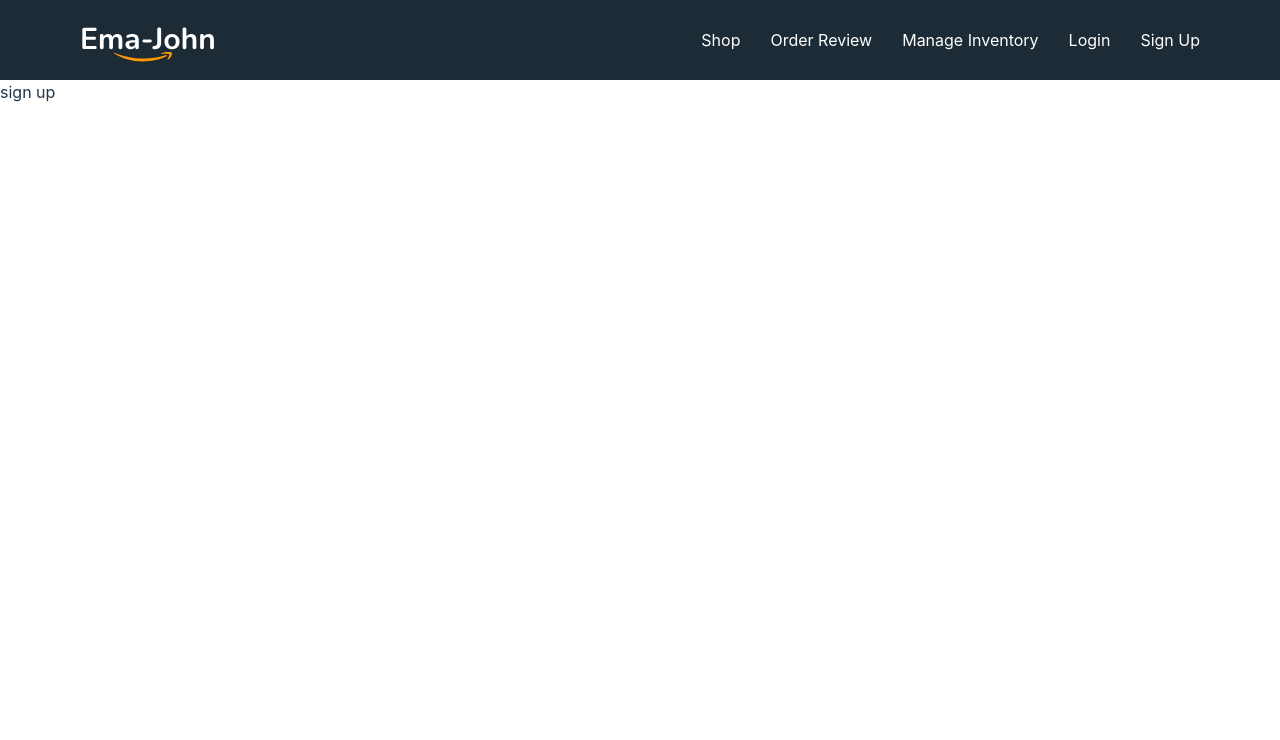
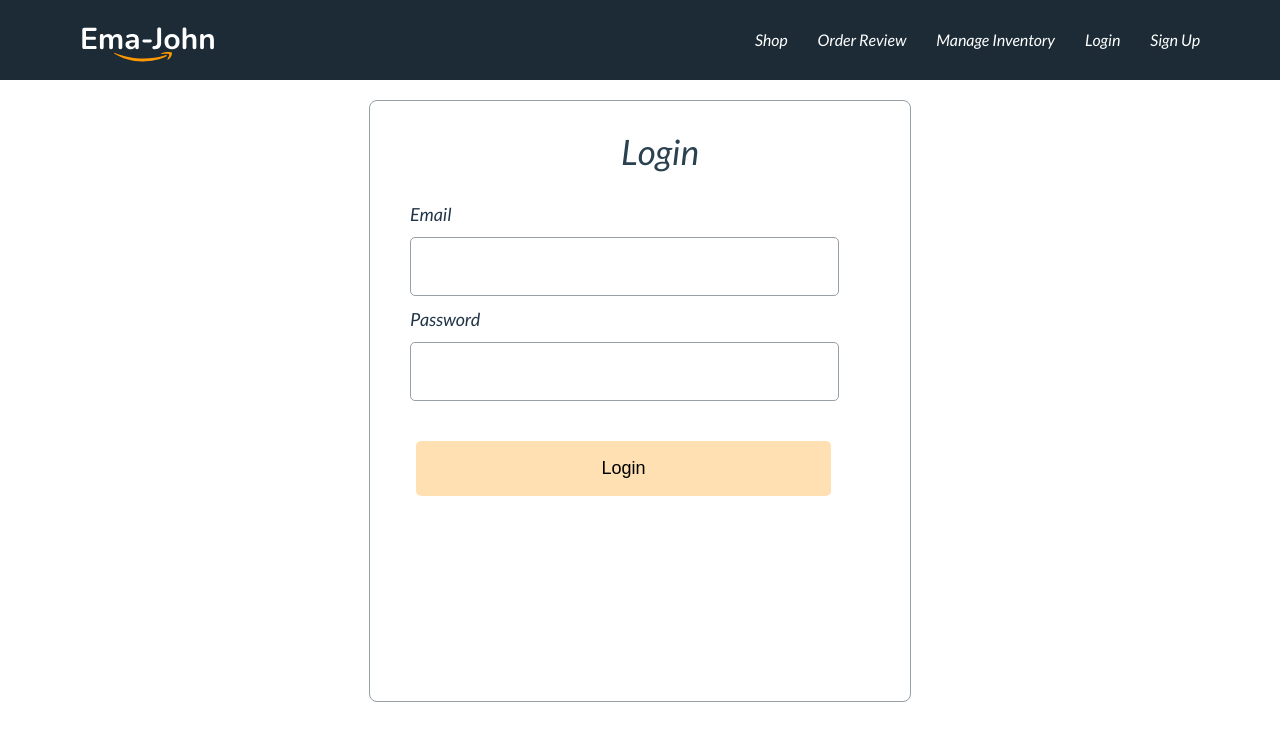
Before and after one commit to Tris-Angela/ema-jhon-xerox, a React (Vite) app: page /login in a window 1280 px wide. Shown: the top 740 px of the page. Built offline with nearby package versions, Linux system fonts and the light colour scheme.

Commit message:
created login and sign up route

```diff
--- a/src/components/Login/Login.jsx
+++ b/src/components/Login/Login.jsx
@@ -1,9 +1,21 @@
 import React from 'react';
-import './login.css'
+import './login.css';
+
 const Login = () => {
     return (
-        <div>
-            sign up
+        <div className='form-container'>
+           <h2 className='form-title'>Login</h2>
+           <form>
+            <div className='form-control'>
+                <label>Email</label>
+                <input type='email' name='email' required/>
+            </div>
+            <div className='form-control'>
+                <label>Password</label>
+                <input type='password' name='password' required/>
+            </div>
+            <input className='btn-submit' type="submit" value="Login" />
+           </form>
         </div>
     );
 };
--- a/src/components/Login/login.css
+++ b/src/components/Login/login.css
@@ -0,0 +1,60 @@
+.form-container {
+
+    width: 500px;
+    height: 600px;
+    left: 484px;
+    top: 208px;
+    margin: 20px auto;
+    background: #FFFFFF;
+    border: 1px solid #95A0A7;
+    border-radius: 8px;
+    padding-left: 40px;
+}
+
+.form-title {
+    text-align: center;
+    font-family: 'Lato';
+    font-style: normal;
+    font-weight: 400;
+    font-size: 35px;
+    line-height: 42px;
+    /* identical to box height */
+
+    letter-spacing: 0.0025em;
+
+    color: #2A414F;
+
+}
+
+.form-control {
+    margin-bottom: 10px;
+}
+
+.form-control label {
+    display: block;
+    font-size: 18px;
+}
+
+.form-control input {
+    margin-top: 9px;
+    width: 415px;
+    height: 55px;
+    border: 1px solid #95A0A7;
+    border-radius: 5px;
+    font-size: 1.5em;
+    padding-left: 10px;
+}
+
+.btn-submit {
+    width: 415px;
+    height: 55px;
+    background: rgba(255, 153, 0, 0.3);
+    border-radius: 5px;
+    margin-left: 6px;
+    margin-top: 30px;
+    border: none;
+    font-size: 18px;
+}
+.btn-submit:hover{
+    background: rgba(255, 153, 0, 0.5);
+}
--- a/src/components/SignUp/SignUp.jsx
+++ b/src/components/SignUp/SignUp.jsx
@@ -2,8 +2,23 @@
 import './signup.css'
 const SignUp = () => {
     return (
-        <div>
-
+        <div className='form-container'>
+           <h2 className='form-title'>Sign Up</h2>
+           <form>
+            <div className='form-control'>
+                <label>Email</label>
+                <input type='email' name='email' required/>
+            </div>
+            <div className='form-control'>
+                <label>Password</label>
+                <input type='password' name='password' required/>
+            </div>
+            <div className='form-control'>
+                <label>Confirm Password</label>
+                <input type='password' name='password' required/>
+            </div>
+            <input className='btn-submit' type="submit" value="Sign Up" />
+           </form>
         </div>
     );
 };
--- a/src/index.css
+++ b/src/index.css
@@ -1,5 +1,6 @@
+@import url('https://fonts.googleapis.com/css2?family=Lato:ital@1&display=swap');
 :root {
-  font-family: Inter, system-ui, Avenir, Helvetica, Arial, sans-serif;
+  font-family: 'Lato', sans-serif;
   line-height: 1.5;
   font-weight: 400;
 
```
